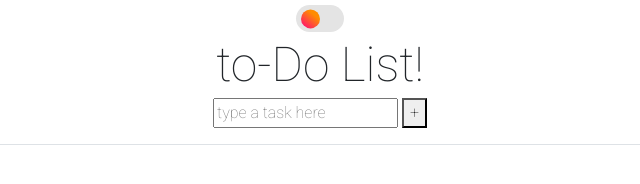
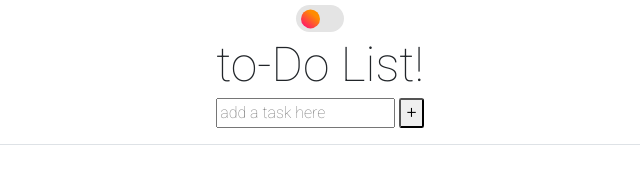
Before and after one commit to devFNL/toDo, a plain HTML site: page index.html in a window 1280 px wide. Shown: the full height of the page, 320-960 px from the left. Drawn offline with nearby package versions, Linux system fonts and the light colour scheme.

Commit message:
hotfix (input & button)
changed input and button a bit

```diff
--- a/index.html
+++ b/index.html
@@ -21,7 +21,7 @@
       </label>
 
       <h1 class="display-5 m-1">to-Do List!</h1>
-      <input type="text" id="taskInput" placeholder="type a task here" />
+      <input type="text" id="taskInput" placeholder="add a task here" />
       <button id="button">+</button>
       <div class="list border-top m-3" id="liste">
         <ul class="list-group list-group-flush"></ul>
--- a/style.css
+++ b/style.css
@@ -9,6 +9,15 @@ body {
 body.dark-mode {
   background-color: #303136;
   color: #f4f4f5;
+}
+
+button {
+  font-weight: bold;
+  border-radius: 10%;
+}
+
+input {
+  width: 16%;
 }
 
 .list-group-item {
```
